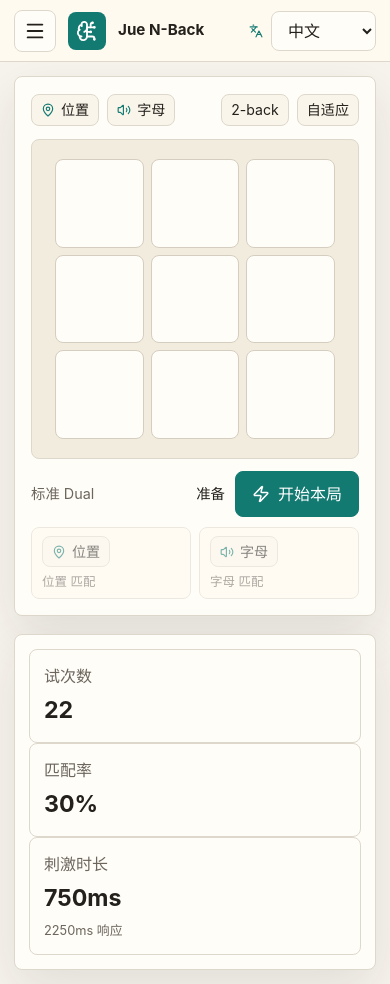
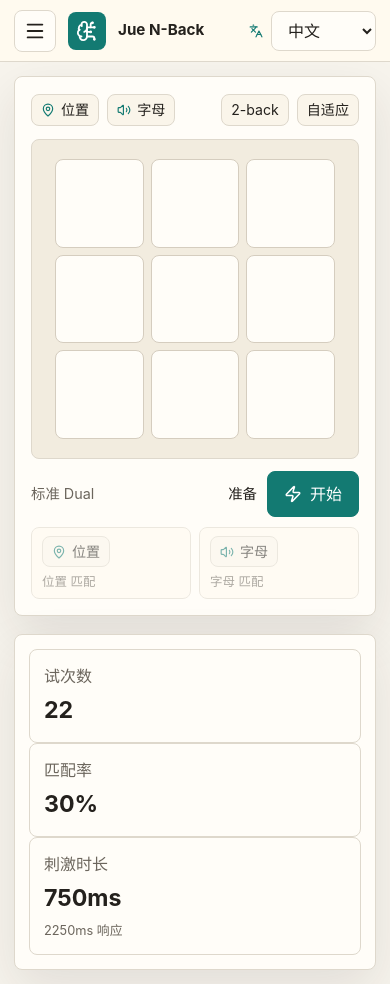
Before and after one commit to Xdminsy/jue-nback, a React (Vite) app: page /train#/train in a window 390 px wide. Built offline with nearby package versions, Linux system fonts and the light colour scheme.

Commit message:
Shorten mobile session status controls

```diff
--- a/src/i18n/locales.ts
+++ b/src/i18n/locales.ts
@@ -45,7 +45,9 @@ export const resources = {
         subtitle: "自定义通道组合，完成后自动保存本地记录。",
         startSession: "开始本局",
         newSession: "再来一局",
+        newSessionShort: "新局",
         trial: "试次 {{current}} / {{total}}",
+        trialShort: "{{current}}/{{total}}",
         nBack: "{{n}}-back",
         pressMatch: "{{channel}} 匹配",
         keyHint: "键盘 {{key}}",
@@ -184,7 +186,9 @@ export const resources = {
         subtitle: "Custom channel combinations with local session history.",
         startSession: "Start session",
         newSession: "New session",
+        newSessionShort: "New",
         trial: "Trial {{current}} / {{total}}",
+        trialShort: "{{current}}/{{total}}",
         nBack: "{{n}}-back",
         pressMatch: "{{channel}} match",
         keyHint: "Key {{key}}",
--- a/src/pages/TrainPage.tsx
+++ b/src/pages/TrainPage.tsx
@@ -119,6 +119,11 @@ export function TrainPage() {
   const canRespond = Boolean(running && running.phase !== "complete");
   const current = running ? running.currentIndex + 1 : 0;
   const total = running?.trials.length ?? config.trials;
+  const modeLabel = preset ? t(preset.labelKey) : config.modeName;
+  const trialLabel = running ? t("train.trial", { current, total }) : modeLabel;
+  const compactTrialLabel = running ? t("train.trialShort", { current, total }) : modeLabel;
+  const sessionActionLabel = running?.phase === "complete" ? t("train.newSession") : t("train.startSession");
+  const compactSessionActionLabel = running?.phase === "complete" ? t("train.newSessionShort") : t("common.start");
 
   return (
     <div className="page-flow train-page">
@@ -146,13 +151,8 @@ export function TrainPage() {
 
             <div className="practice-controls">
               <div className="trial-status">
-                <span>
-                  {running
-                    ? t("train.trial", { current, total })
-                    : preset
-                      ? t(preset.labelKey)
-                      : config.modeName}
-                </span>
+                <span className="trial-label trial-label-full">{trialLabel}</span>
+                <span className="trial-label trial-label-compact">{compactTrialLabel}</span>
                 <strong>
                   {running?.phase === "stimulus"
                     ? t("common.stimulus")
@@ -168,7 +168,8 @@ export function TrainPage() {
                 {!running || running.phase === "complete" ? (
                   <button className="primary-button" onClick={start} type="button">
                     <Zap size={18} />
-                    {running?.phase === "complete" ? t("train.newSession") : t("train.startSession")}
+                    <span className="desktop-label">{sessionActionLabel}</span>
+                    <span className="mobile-label">{compactSessionActionLabel}</span>
                   </button>
                 ) : (
                   <button className="ghost-button" onClick={resetSession} type="button">
--- a/src/styles.css
+++ b/src/styles.css
@@ -388,6 +388,11 @@ button:disabled {
   align-items: stretch;
 }
 
+.mobile-label,
+.trial-label-compact {
+  display: none;
+}
+
 .pill,
 .channel-badge {
   display: inline-flex;
@@ -563,11 +568,22 @@ button:disabled {
 
 .trial-status {
   min-height: 42px;
+  min-width: 0;
   color: var(--muted);
 }
 
+.trial-label {
+  flex: 1 1 auto;
+  min-width: 0;
+  overflow: hidden;
+  text-overflow: ellipsis;
+  white-space: nowrap;
+}
+
 .trial-status strong {
+  flex: 0 0 auto;
   color: var(--text);
+  white-space: nowrap;
 }
 
 .response-grid {
@@ -1256,6 +1272,16 @@ button:disabled {
     display: none;
   }
 
+  .desktop-label,
+  .trial-label-full {
+    display: none;
+  }
+
+  .mobile-label,
+  .trial-label-compact {
+    display: inline;
+  }
+
   .training-layout,
   .settings-grid {
     grid-template-columns: 1fr;
@@ -1287,9 +1313,16 @@ button:disabled {
 
   .train-page .trial-status {
     min-height: 42px;
+    min-width: 0;
     align-items: center;
     flex-direction: row;
+    gap: 8px;
     font-size: 0.9rem;
+  }
+
+  .session-action .primary-button {
+    min-width: 92px;
+    padding: 0 14px;
   }
 
   .practice-controls .response-grid {
```
Also changed, not shown: scripts/e2e-smoke.mjs (+51 -5 lines).
